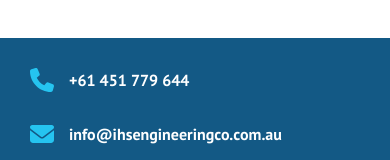
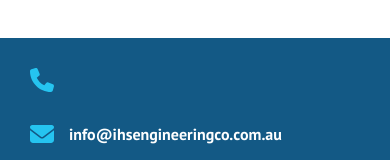
Before and after one commit to BoxedMail/ihs-industries, a React (Create React App) app: page /contact in a window 390 px wide. Shown: the part 1480-1640 px from the top of the page. Built offline with nearby package versions, Linux system fonts and the light colour scheme.

Commit message:
Removed Phone Number From Footer

```diff
--- a/src/components/Footer.js
+++ b/src/components/Footer.js
@@ -14,7 +14,7 @@
         <div className="footer-section">
           <div className="contact-item">
             <FontAwesomeIcon icon={faPhone} className="contact-icon" />
-            <span>+61 451 779 644</span>
+            <span></span>
           </div>
           <div className="contact-item">
             <FontAwesomeIcon icon={faEnvelope} className="contact-icon" />
```
